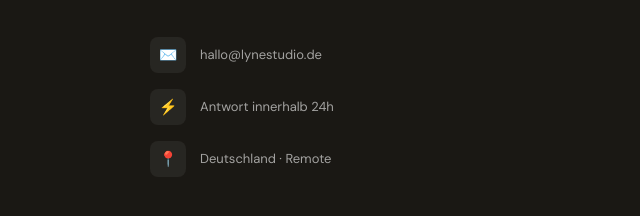
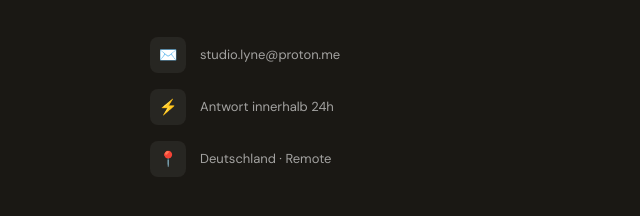
Before and after one commit to linusthw43-spec/Portfolio, a plain HTML site: page index.html in a window 1280 px wide. Shown: the part 3449-3665 px from the top of the page, 0-640 px from the left. Drawn offline with Linux system fonts and the light colour scheme.

Commit message:
Update index.html

```diff
--- a/index.html
+++ b/index.html
@@ -803,7 +803,7 @@ footer {
       <p class="contact-text reveal reveal-delay-2">Kein langes Hin und Her. Schreib uns kurz was du brauchst und wir melden uns innerhalb von 24 Stunden.</p>
       <div class="contact-detail reveal reveal-delay-2">
         <div class="contact-detail-icon">✉️</div>
-        <div class="contact-detail-text">hallo@lynestudio.de</div>
+        <div class="contact-detail-text">studio.lyne@proton.me</div>
       </div>
       <div class="contact-detail reveal reveal-delay-3">
         <div class="contact-detail-icon">⚡</div>
```
